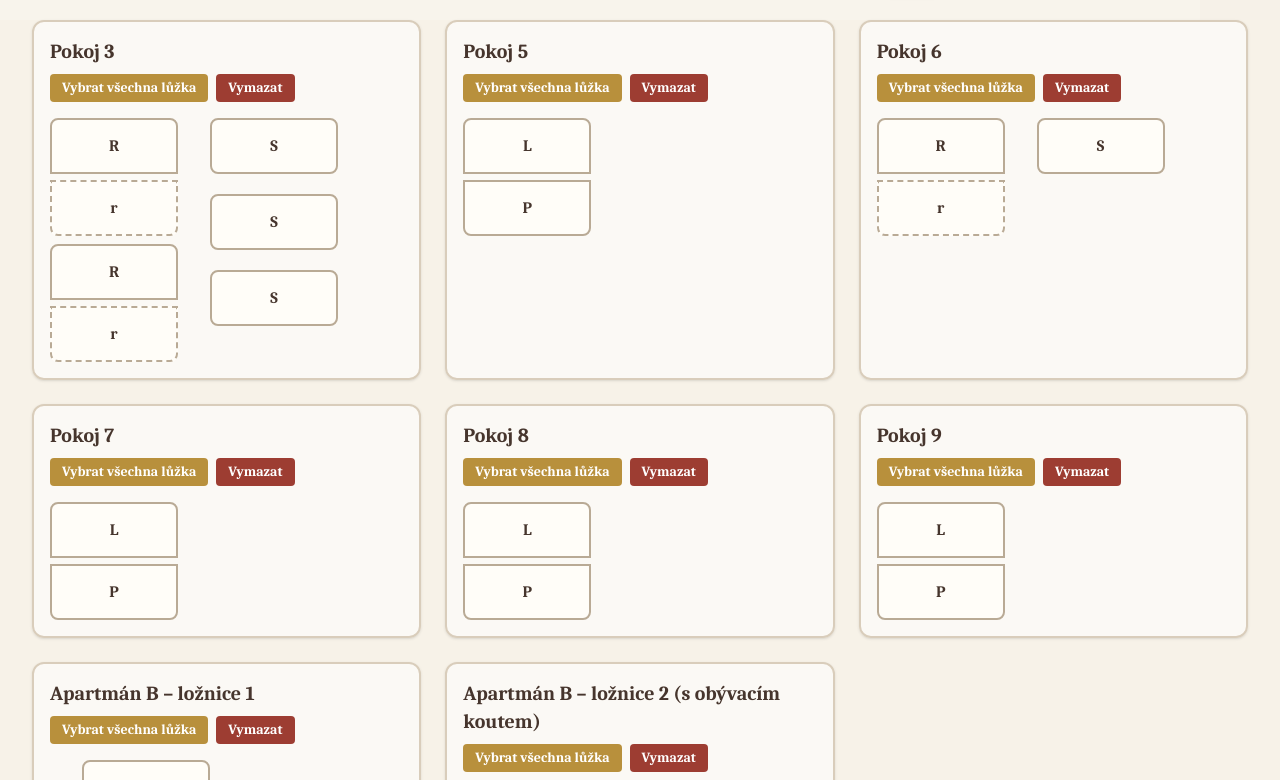
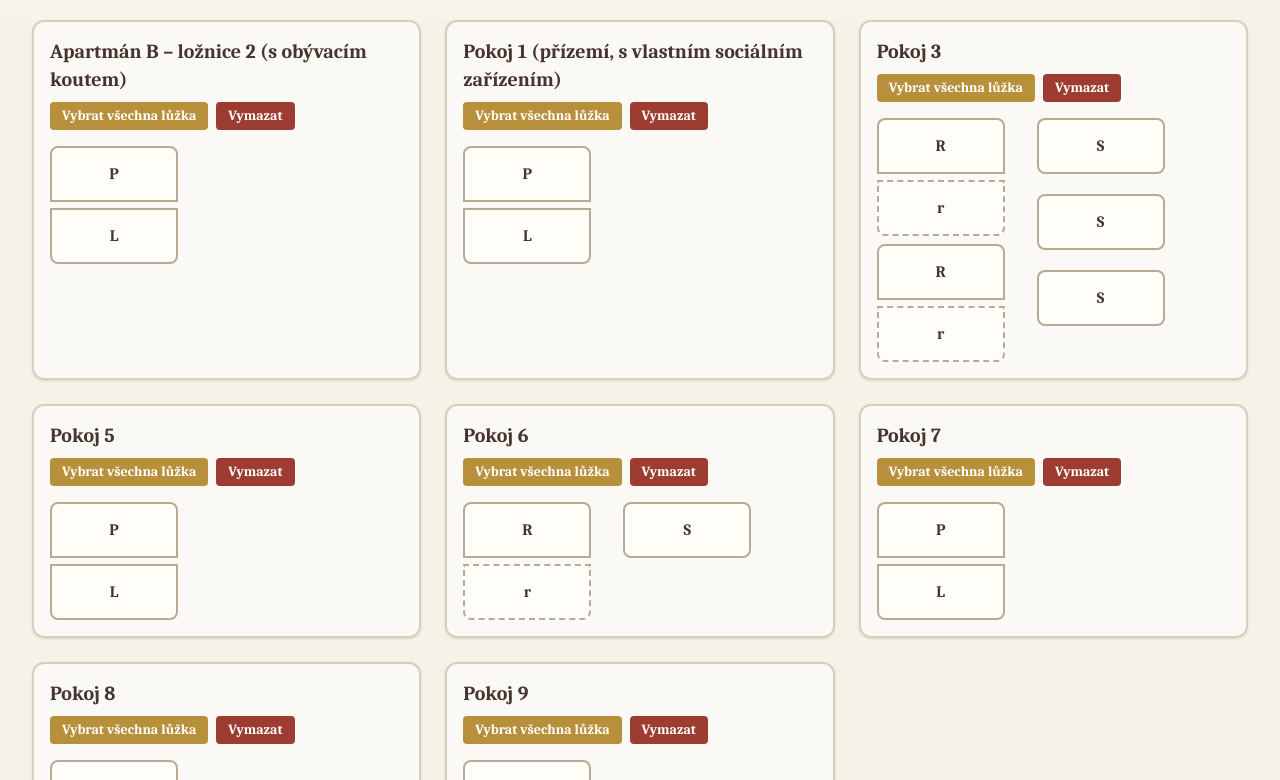
Before and after one commit to Rychtrovka/luzka-planek, a Next.js app in the folder luzka-planek/: page / in a window 1280 px wide. Shown: the part 780-1560 px from the top of the page. Built offline with nearby package versions, Linux system fonts and the light colour scheme; no server answers; the database is empty.

Commit message:
jinak postele

```diff
--- a/luzka-planek/data/bedPlan.ts
+++ b/luzka-planek/data/bedPlan.ts
@@ -3,8 +3,8 @@ export const bedPlan = [
         name: "Apartmán A – ložnice 1",
 
         beds: [
-            { id: "A-L1-1", label: "L", type: "double-left" },
-            { id: "A-L1-2", label: "P", type: "double-right" },
+            { id: "A-L1-1", label: "P", type: "double-left" },
+            { id: "A-L1-2", label: "L", type: "double-right" },
             { id: "A-L1-3", label: "R", type: "sofa-main" },
             { id: "A-L1-4", label: "r", type: "sofa-extra" },
         ],
@@ -12,18 +12,32 @@ export const bedPlan = [
     {
         name: "Apartmán A – ložnice 2 (průchozí)",
         beds: [
-            { id: "A-L2-1", label: "L", type: "double-left" },
-            { id: "A-L2-2", label: "P", type: "double-right" },
+            { id: "A-L2-1", label: "P", type: "double-left" },
+            { id: "A-L2-2", label: "L", type: "double-right" },
             { id: "A-L2-3", label: "R", type: "sofa-main" },
             { id: "A-L2-4", label: "r", type: "sofa-extra" },
+        ],
+    },
+    {
+        name: "Apartmán B – ložnice 1",
+        beds: [
+            { id: "B-L1-1", label: "S", type: "standard" },
+            { id: "B-L1-2", label: "S", type: "standard" },
+        ],
+    },
+    {
+        name: "Apartmán B – ložnice 2 (s obývacím koutem)",
+        beds: [
+            { id: "B-L2-1", label: "P", type: "double-left" },
+            { id: "B-L2-2", label: "L", type: "double-right" },
         ],
     },
 
     {
         name: "Pokoj 1 (přízemí, s vlastním sociálním zařízením)",
         beds: [
-            { id: "P1-1", label: "L", type: "double-left" },
-            { id: "P1-2", label: "P", type: "double-right" },
+            { id: "P1-1", label: "P", type: "double-left" },
+            { id: "P1-2", label: "L", type: "double-right" },
         ],
     },
     {
@@ -41,8 +55,8 @@ export const bedPlan = [
     {
         name: "Pokoj 5",
         beds: [
-            { id: "P5-1", label: "L", type: "double-left" },
-            { id: "P5-2", label: "P", type: "double-right" },
+            { id: "P5-1", label: "P", type: "double-left" },
+            { id: "P5-2", label: "L", type: "double-right" },
         ],
     },
     {
@@ -56,36 +70,23 @@ export const bedPlan = [
     {
         name: "Pokoj 7",
         beds: [
-            { id: "P7-1", label: "L", type: "double-left" },
-            { id: "P7-2", label: "P", type: "double-right" },
+            { id: "P7-1", label: "P", type: "double-left" },
+            { id: "P7-2", label: "L", type: "double-right" },
         ],
     },
     {
         name: "Pokoj 8",
         beds: [
-            { id: "P8-1", label: "L", type: "double-left" },
-            { id: "P8-2", label: "P", type: "double-right" },
+            { id: "P8-1", label: "P", type: "double-left" },
+            { id: "P8-2", label: "L", type: "double-right" },
         ],
     },
     {
         name: "Pokoj 9",
         beds: [
-            { id: "P9-1", label: "L", type: "double-left" },
-            { id: "P9-2", label: "P", type: "double-right" },
+            { id: "P9-1", label: "P", type: "double-left" },
+            { id: "P9-2", label: "L", type: "double-right" },
         ],
     },
-    {
-        name: "Apartmán B – ložnice 1",
-        beds: [
-            { id: "B-L1-1", label: "S", type: "standard" },
-            { id: "B-L1-2", label: "S", type: "standard" },
-        ],
-    },
-    {
-        name: "Apartmán B – ložnice 2 (s obývacím koutem)",
-        beds: [
-            { id: "B-L2-1", label: "L", type: "double-left" },
-            { id: "B-L2-2", label: "P", type: "double-right" },
-        ],
-    },
+
 ];
```
